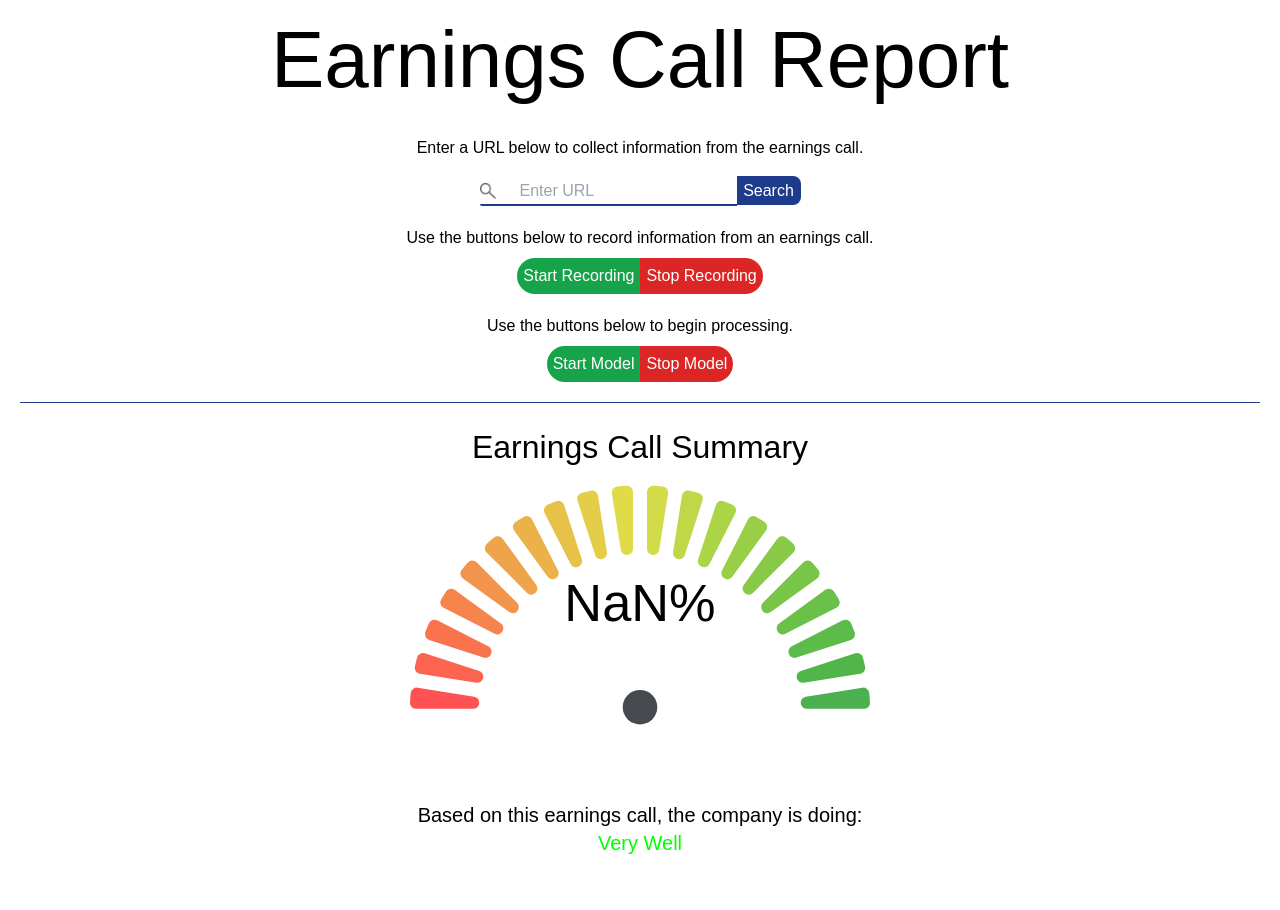
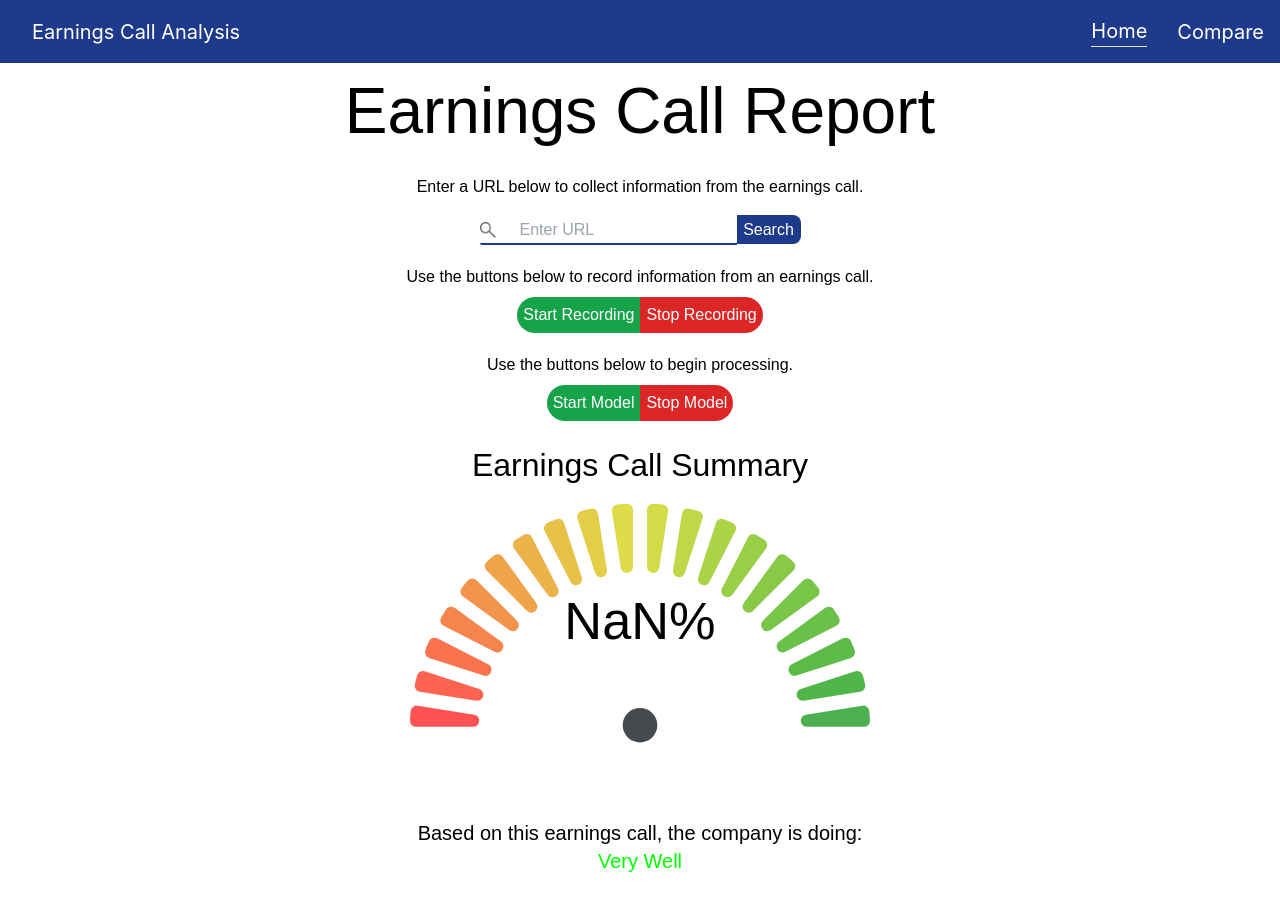
Before and after one commit to TheBraveChicken4/EarningsReaderHackCLT, a React (Create React App) app in the folder frontend/: page / in a window 1280 px wide. Shown: the top 910 px of the page. Built offline with nearby package versions, Linux system fonts and the light colour scheme; no server answers.

Commit message:
Added navbar and comparison page with correct navigation

```diff
--- a/frontend/src/App.js
+++ b/frontend/src/App.js
@@ -1,11 +1,20 @@
 import './App.css';
+import Navbar from './Components/Navbar'
+import { BrowserRouter,Routes, Route } from 'react-router-dom';
+import Homepage from './Components/Homepage.jsx';
+import Comparison from './Components/Comparison.jsx';
 
-import Homepage from './Components/Homepage.jsx';
 
 function App() {
   return (
       <div className="App">
-        <Homepage />
+        <BrowserRouter>
+        <Navbar/>
+        <Routes>
+            <Route path='/' element={<Homepage/>} />
+            <Route path='/compare' element={<Comparison/>} />
+        </Routes>
+        </BrowserRouter>
       </div>
   );
 }
--- /dev/null
+++ b/frontend/src/Components/Comparison.jsx
@@ -0,0 +1,11 @@
+import React from 'react'
+
+const Comparison = () => {
+  return (
+    <div className="comparison">
+        Comparison
+    </div>
+  )
+}
+
+export default Comparison
--- a/frontend/src/Components/Homepage.jsx
+++ b/frontend/src/Components/Homepage.jsx
@@ -206,7 +206,7 @@ const Homepage = () => {
 
     return (
         <div className="homepage min-h-screen text-center font-customFont">
-            <h1 className="text-[10vh] ">Earnings Call Report</h1>
+            <h1 className="text-[8vh] ">Earnings Call Report</h1>
             <p className="m-[2vh] m-b-[2vh] ">Enter a URL below to collect information from the earnings call.</p>
             <form onSubmit={handleSubmit} className="items-center">
                 <input
@@ -241,12 +241,10 @@ const Homepage = () => {
                     <p className="mt-4 text-green-600">{modelSuccessMessage}</p>
                 )}
             </div>
-            <hr className="m-5 border-blue-900"/>
             <div className="results mt-5 text-center">
                 <h2 className="text-[4vh]">Earnings Call Summary</h2>
                 <div className="gauge text-center max-w-[50%] m-auto block">
                     <GaugeChart id="call-result-chart" style={chartStyle}
-                        animate={false}
                         arcWidth={0.3}
                         colors={["#FF5252", "#4CAF50"]}
                         nrOfLevels={20}
--- /dev/null
+++ b/frontend/src/Components/Navbar.jsx
@@ -0,0 +1,24 @@
+import { React, useState } from 'react';
+import { NavLink } from 'react-router-dom';
+
+const Navbar = () => {
+    const [menu, setMenu] = useState("home");
+
+    return (
+        <div className="flex justify-between items-center p-[16px] bg-blue-900">
+            <p className="text-white text-[20px] ml-4">Earnings Call Analysis</p>
+            <ul className="nav-menu flex items-center list-none gap-[30px] text-[20px] text-white">
+                <li onClick={() => { setMenu("home"); }} className="flex-col items-center gap-[3px] cursor-pointer">
+                    <NavLink style={{ textDecoration: 'none' }} to='/'>Home</NavLink>
+                    {menu === "home" ? <hr /> : null}
+                </li>
+                <li onClick={() => { setMenu("compare"); }}>
+                    <NavLink style={{ textDecoration: 'none' }} to='/compare'>Compare</NavLink>
+                    {menu === "compare" ? <hr /> : null}
+                </li>
+            </ul>
+        </div>
+    );
+};
+
+export default Navbar;
```
Also changed, not shown: frontend/src/Components/Homepage.css (deleted).
